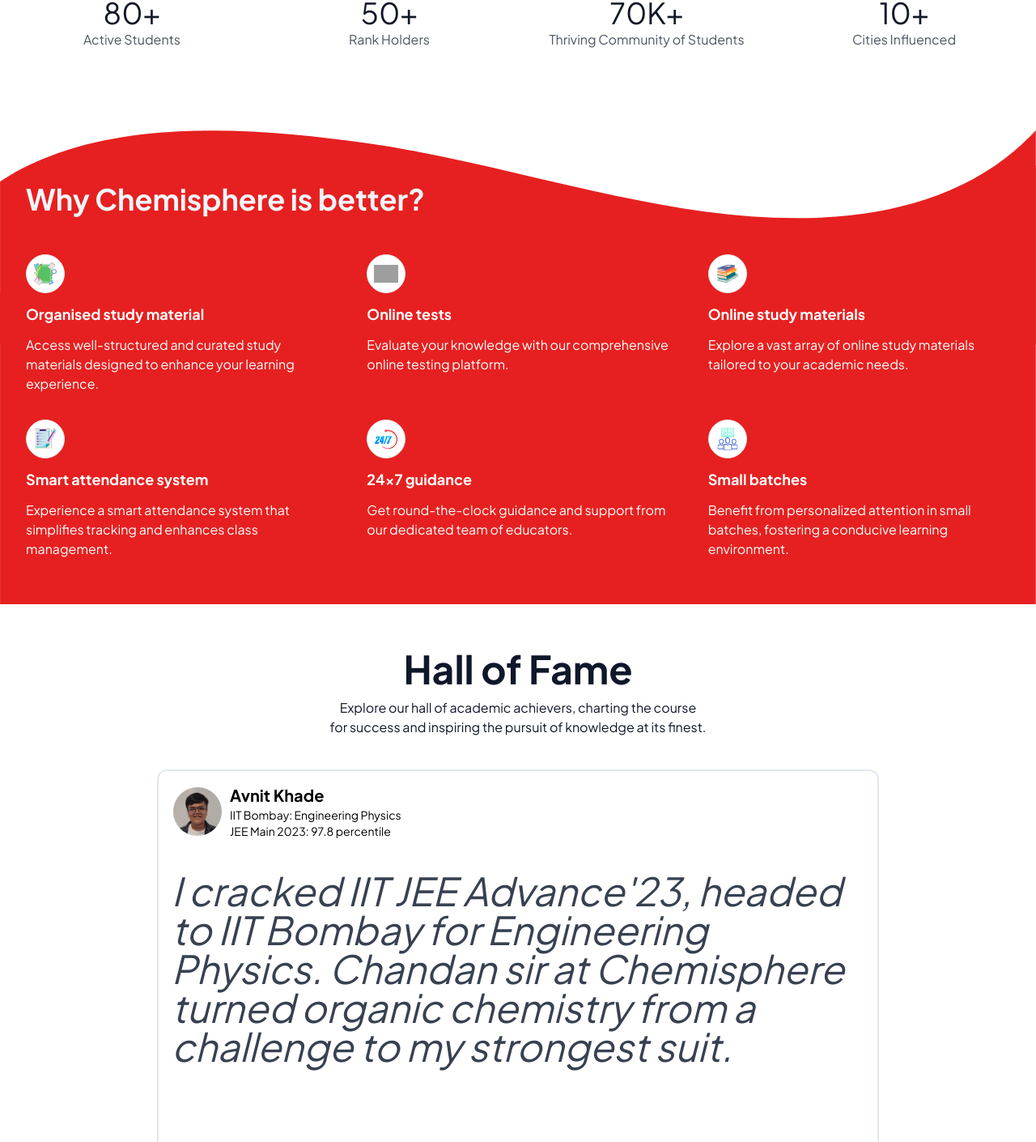
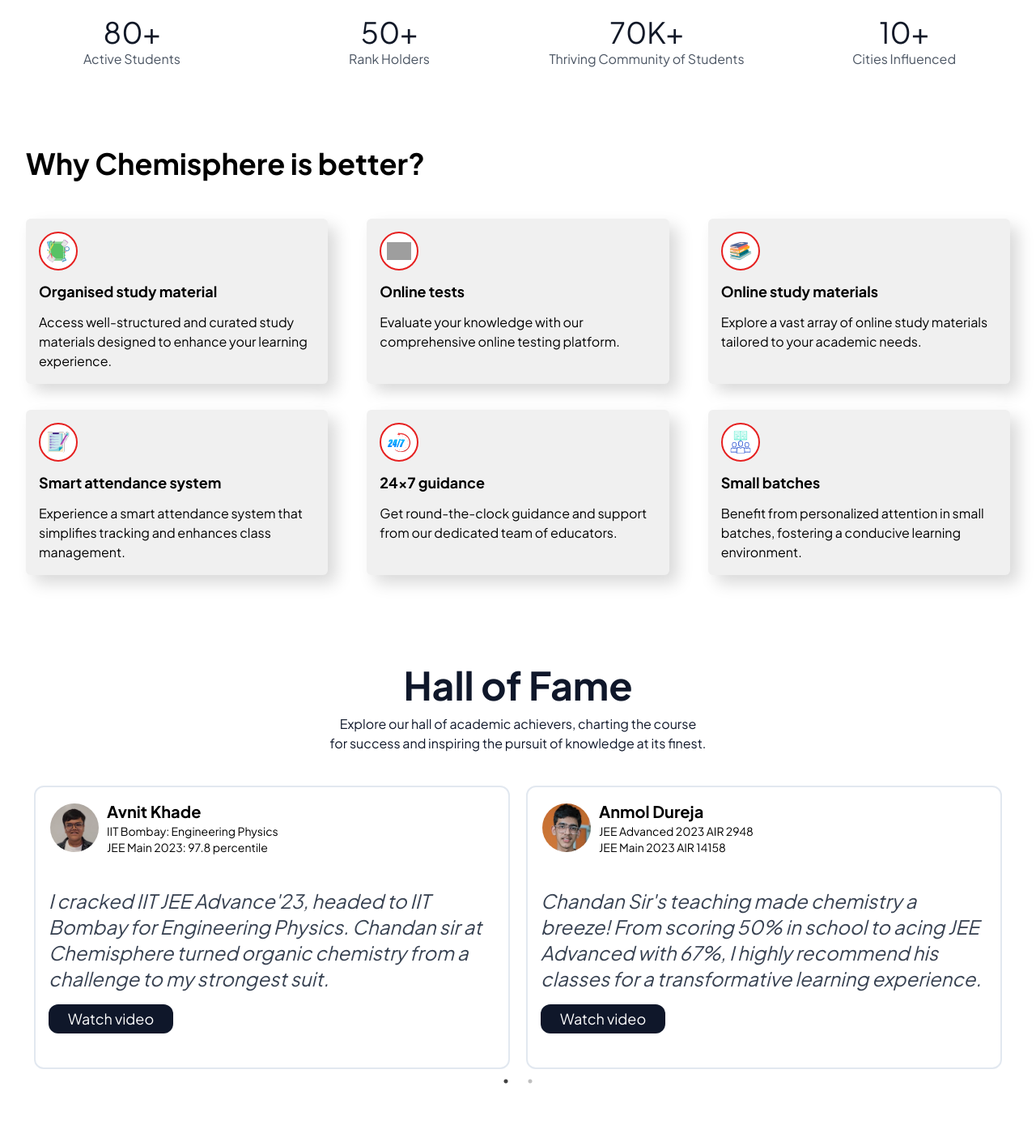
Before and after one commit to aryannpanchal/chemisphere-official-website, a Next.js app: page / in a window 1280 px wide. Shown: the part 576-1986 px from the top of the page at 81% size. Built offline with nearby package versions, Linux system fonts and the light colour scheme; grey boxes are pictures that could not be loaded.

Commit message:
Add files via upload

```diff
--- /dev/null
+++ b/app/api/contact/route.js
@@ -0,0 +1,29 @@
+import connectDB from "@/app/lib/mongodb";
+import Contact from "@/app/models/contact";
+import { NextResponse } from "next/server";
+import mongoose from "mongoose";
+
+export async function POST(req) {
+  const { name,phonenumber } = await req.json();
+console.log(name,phonenumber)
+  try {
+    await connectDB();
+    await Contact.create({name,phonenumber});
+
+    return NextResponse.json({
+      msg: ["Message sent successfully"],
+      success: true,
+    });
+  } catch (error) {
+    if (error instanceof mongoose.Error.ValidationError) {
+      let errorList = [];
+      for (let e in error.errors) {
+        errorList.push(error.errors[e].message);
+      }
+      console.log(errorList);
+      return NextResponse.json({ msg: errorList });
+    } else {
+      return NextResponse.json({ msg: ["Unable to send message."] });
+    }
+  }
+}
--- a/app/globals.css
+++ b/app/globals.css
@@ -17,3 +17,8 @@ body {
 .slick-slide > div {
   margin: 0 10px;
 }
+
+.neumorphic-card {
+  background: #f0f0f0; /* Adjust background color as needed */
+  box-shadow: 10px 10px 20px #d9d9d9, -10px -10px 20px #ffffff; /* Adjust shadow colors and size as needed */
+}
--- /dev/null
+++ b/app/lib/mongodb.js
@@ -0,0 +1,14 @@
+import mongoose from "mongoose";
+
+const connectDB = async () => {
+  try {
+    if (mongoose.connection.readyState === 0) {
+      await mongoose.connect(process.env.MONGODB_URI);
+      console.log("db connected");
+    }
+  } catch (error) {
+    console.log(error);
+  }
+};
+
+export default connectDB;
--- a/app/page.jsx
+++ b/app/page.jsx
@@ -23,7 +23,6 @@ const page = () => {
       <Hero />
       <Stats />
       <OfferSection />
-
       <Testimonials />
       <Mockup />
       <FAQ />
--- a/components/OfferSection.jsx
+++ b/components/OfferSection.jsx
@@ -6,51 +6,51 @@ const OfferSection = () => {
     {
       title: 'Organised study material',
       desc: 'Access well-structured and curated study materials designed to enhance your learning experience.',
-      image: '/organised_study_material.svg', // Specify the image path for this feature
+      image: '/organised_study_material.svg',
     },
     {
       title: 'Online tests',
       desc: 'Evaluate your knowledge with our comprehensive online testing platform.',
-      image: '/online tests.svg', // Specify the image path for this feature
+      image: '/online tests.svg',
     },
     {
       title: 'Online study materials',
       desc: 'Explore a vast array of online study materials tailored to your academic needs.',
-      image: '/online_study_material.svg', // Specify the image path for this feature
+      image: '/online_study_material.svg',
     },
     {
       title: 'Smart attendance system',
       desc: 'Experience a smart attendance system that simplifies tracking and enhances class management.',
-      image: '/smart_attendance_system.svg', // Specify the image path for this feature
+      image: '/smart_attendance_system.svg',
     },
     {
       title: '24x7 guidance',
       desc: 'Get round-the-clock guidance and support from our dedicated team of educators.',
-      image: '/guidance.svg', // Specify the image path for this feature
+      image: '/guidance.svg',
     },
     {
       title: 'Small batches',
       desc: 'Benefit from personalized attention in small batches, fostering a conducive learning environment.',
-      image: '/small_batches.svg', // Specify the image path for this feature
+      image: '/small_batches.svg',
     },
   ];
 
   return (
     <div>
-      <section className="py-14 md:bg-background-hero bg-no-repeat md:bg-cover mt-5 bg-background-mobile bg-cover  ">
-        <div className="max-w-screen-xl mx-auto px-4 text-gray-300 md:px-8 pt-5 ">
+      <section className="py-14 bg-white ">
+        <div className="max-w-screen-xl mx-auto px-4 text-black md:px-8 pt-5 ">
           <div className="max-w-xl space-y-3 pt-3">
-            <h3 className="text-slate-100 text-3xl font-semibold sm:text-4xl">Why Chemisphere is better?</h3>
+            <h3 className="text-black text-3xl font-semibold sm:text-4xl">Why Chemisphere is better?</h3>
           </div>
           <div className="mt-12">
             <ul className="grid gap-y-8 gap-x-12 sm:grid-cols-2 lg:grid-cols-3">
               {features.map((item, idx) => (
-                <li key={idx} className="space-y-3">
-                  <div className="w-12 h-12 border bg-white text-white rounded-full flex items-center justify-center">
+                <li key={idx} className="space-y-3 p-4 rounded-md neumorphic-card">
+                  <div className="w-12 h-12 bg-white border-chemisphere border-2 text-white rounded-full flex items-center justify-center">
                     <Image src={item.image} alt={`tick_${idx + 1}`} width={30} height={30} />
                   </div>
-                  <h4 className="text-lg text-white font-semibold">{item.title}</h4>
-                  <p className="text-white">{item.desc}</p>
+                  <h4 className="text-lg text-black font-semibold">{item.title}</h4>
+                  <p className="text-black">{item.desc}</p>
                 </li>
               ))}
             </ul>
--- a/components/Stats.jsx
+++ b/components/Stats.jsx
@@ -33,7 +33,7 @@ const Stats = () => {
   return (
     <div>
       <section className="text-gray-600 body-font">
-        <div className="container px-5 pt-14 pb-14 mx-auto">
+        <div className="container px-5 pt-20 pb-2 mx-auto">
           <div className="flex flex-wrap -m-4 text-center">
             <div className="p-4 sm:w-1/4 w-1/2">
               <h2 className="title-font font-medium sm:text-4xl text-3xl text-gray-900">{activeStudents}+</h2>
--- a/components/Testimonials.jsx
+++ b/components/Testimonials.jsx
@@ -46,60 +46,65 @@ const data = [
 const Testimonials = () => {
 
   const settings = {
-        accessibility:true,
+    accessibility: true,
     dots: true,
     infinite: true,
     speed: 500,
+    slidesToShow: 2,
+    slidesToScroll: 2,
+    responsive: [
+      {
+        breakpoint: 768, // Adjusted breakpoint for mobile devices
+        settings: {
           slidesToShow: 1,
           slidesToScroll: 1,
-
+        },
+      },
+    ],
   };
-
 
 
   return (
     <>
    <section className='py-14 mb-14'>
         <div className='max-w-screen-xl mx-auto px-4 md:px-8'>
-    <div className="max-w-xl text-center md:mx-auto ">
+          <div className="max-w-xl text-center md:mx-auto">
             <h3 className="text-slate-900 text-4xl font-semibold sm:text-5xl">
               Hall of Fame
             </h3>
             <p className="mt-3 text-slate-900">
               Explore our hall of academic achievers, charting the course
-                     <br /> for success and inspiring the pursuit of knowledge at its finest.
+              <br /> for success and inspiring the pursuit of knowledge at its
+              finest.
             </p>
           </div>
-    <div className='w-3/4 m-auto'>
-      <div className='mt-10'>
+          <div className='w-full mx-auto mt-10'>
             <Slider {...settings}>
-        {data.map((d)=> (
-          <div className='rounded-xl bg-white h-[550px] border-slate-200 border-2'>
-
+              {data.map((d, index) => (
+                <div key={index} className='rounded-xl bg-white h-[380px] md:h-[350px] border-slate-200 border-2'>
                   <div className='rounded-t-xl  flex p-4 items-center text-black'>
-           <img src={d.img} alt='image' className='rounded-full w-16 h-16 border-2 border-white' />
-           <div>
-            <p className='text-xl font-bold pl-2 text-black '>{d.name}</p>
-            <p className='text-sm font-regular pl-2 text-black '>{d.ranking}</p>
-            <p className='text-sm font-regular pl-2 text-black '>{d.ranking2}</p>
+                    <img
+                      src={d.img}
+                      alt='image'
+                      className='rounded-full w-16 h-16 border-2 border-white'
+                    />
+                    <div className='flex flex-col pl-2'>
+                      <p className='text-xl font-bold text-black'>{d.name}</p>
+                      <p className='text-sm font-regular text-black'>{d.ranking}</p>
+                      <p className='text-sm font-regular text-black'>{d.ranking2}</p>
                     </div>
-
                   </div>
-
-          <div className='flex flex-col justify-center items-center gap-4 p-4'>
-
-            <p className=' md:text-5xl text-xl italic text-gray-700 pt-2'>{d.review}</p>
+                  <div className='p-4'>
+                    <p className='md:text-2xl text-xl italic text-gray-700 pt-2'>{d.review}</p>
                     <Link href={d.link} target='__blank'>
-            <button className='bg-slate-900 text-white text-lg px-6 py-1 rounded-xl lg:mt-20 hover:bg-slate-800 active:bg-slate-700 focus:outline-none'>
+                      <button className='bg-slate-900 text-white text-lg px-6 py-1 rounded-xl mt-4 hover:bg-slate-800 active:bg-slate-700 focus:outline-none'>
                         Watch video
                       </button>
                     </Link>
                   </div>
                 </div>
-
               ))}
             </Slider>
-      </div>
           </div>
         </div>
       </section>
```
Also changed, not shown: 1 other file (tests, documents, lock files or other folders). Lines whose indentation alone changed are shown as unchanged.
